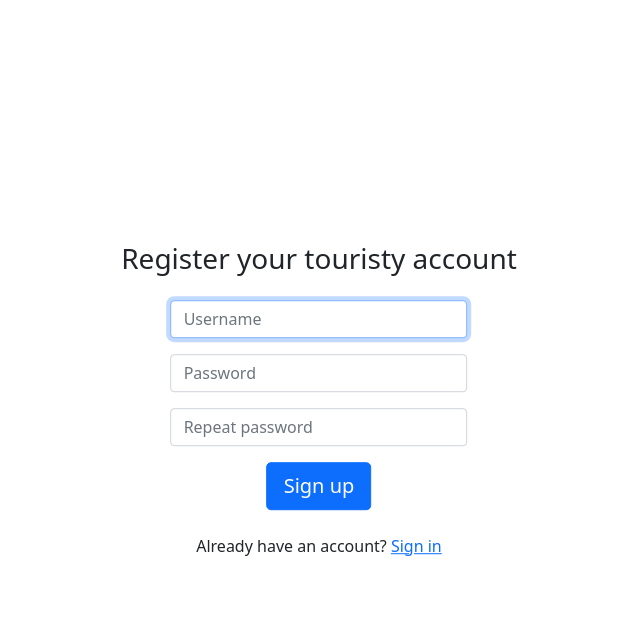
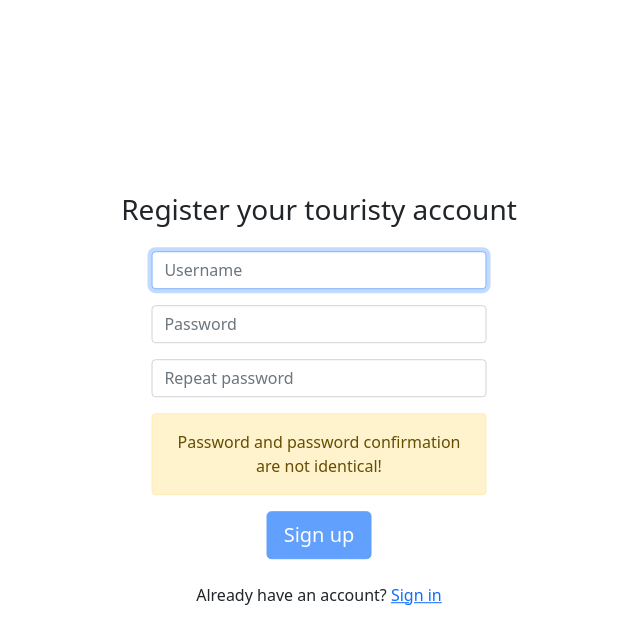
Before and after one commit to techguyseli/touristy, a Django app: page /account/register/ in a window 1280 px wide. Shown: the top 644 px of the page, without its empty margins (321-961 px from the left). Run offline with Django 4.2, Linux system fonts and the light colour scheme; some libraries are stand-ins or nearby versions.

Commit message:
register form front end validation setup

```diff
--- a/touristy/account/templates/account/login/login.html
+++ b/touristy/account/templates/account/login/login.html
@@ -4,7 +4,6 @@
     Login
 {% endblock %}
 
-<!-- modifier juste le body pour créer le formuaire-->
 {% block body %}
 <div class="text-center position-absolute top-50 start-50 translate-middle">
     <h1 class="h3 mb-4 font-weight-normal">Login to your touristy account</h1>
--- a/touristy/account/templates/account/register/register.html
+++ b/touristy/account/templates/account/register/register.html
@@ -7,12 +7,15 @@
 {% block body %}
 <div class="text-center position-absolute top-50 start-50 translate-middle">
     <h1 class="h3 mb-4 font-weight-normal">Register your touristy account</h1>
-    <form action="{% url 'register' %}" method="post" class="w-75 mx-auto">
+    <form action="{% url 'register' %}" method="post" class="w-75 mx-auto" name="register">
         {% csrf_token %}
-        <input type="username" name="username" class="form-control mb-3" placeholder="Username" required autofocus>
-        <input type="password" name="password" class="form-control mb-3" placeholder="Password" required autofocus>
-        <input type="password" name="password" class="form-control mb-3" placeholder="Repeat password" required autofocus>
-        <button class="btn btn-lg btn-primary btn-block">Sign up</button>
+        <input type="username" name="username" class="form-control mb-3" placeholder="Username" minlength="8" required autofocus>
+        <input type="password" name="password" id="password" class="form-control mb-3" placeholder="Password" minlength="8" required autofocus>
+        <input type="password" name="password_repeat" id="password_repeat" class="form-control mb-3" placeholder="Repeat password" minlength="8" required autofocus oninput="validateForm()">
+        <div id="pass_rep_warn" class="alert alert-warning" role="alert">
+            Password and password confirmation are not identical!
+        </div>
+        <button id="submit" class="btn btn-lg btn-primary btn-block">Sign up</button>
     </form>
     <div class="mt-4">
         <div class="d-flex justify-content-center links">
@@ -20,4 +23,19 @@
         </div>
     </div>
 </div>
+<script>
+    document.getElementById("submit").setAttribute("disabled", true);
+    function validateForm(){
+        var pass = document.getElementById("password").value;
+        var passrep =  document.getElementById("password_repeat").value;
+        if (pass != passrep) {
+            document.getElementById("pass_rep_warn").removeAttribute("hidden");
+            document.getElementById("submit").setAttribute("disabled", true);
+            return;
+        }
+        document.getElementById("pass_rep_warn").setAttribute("hidden", true);
+        document.getElementById("submit").removeAttribute("disabled");
+        return;
+    }
+</script>
 {% endblock %}
--- a/touristy/account/views.py
+++ b/touristy/account/views.py
@@ -16,4 +16,8 @@ def login(request):
 
 def register(request):
     # code here, in case successful registry, redirect to login
-    return render(request, 'account/register/register.html')
+    if request.method == 'POST':
+        username = request.POST.get('username')
+        password =request.POST.get('password')
+        return redirect("login")
+    return render(request, "account/register/register.html")
```
